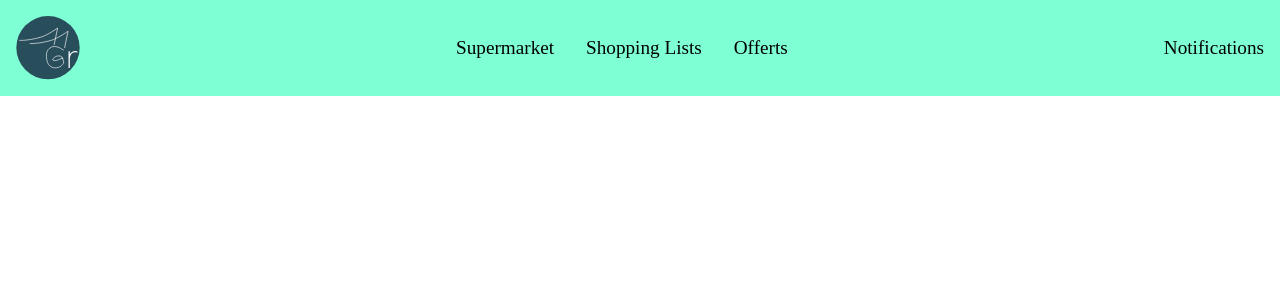
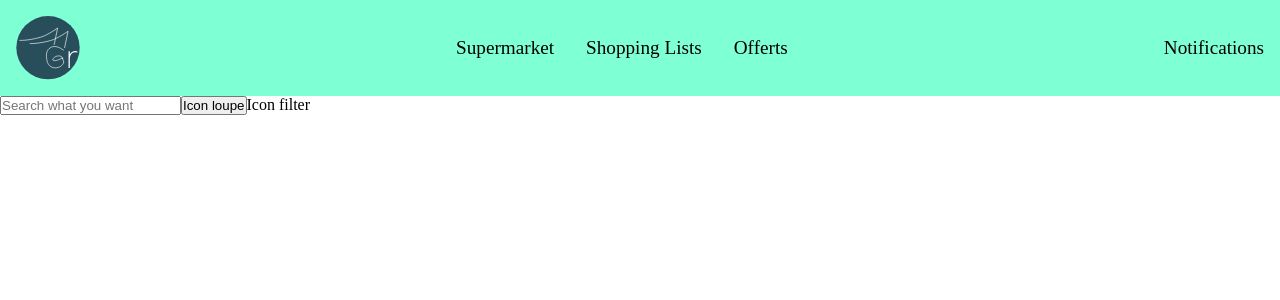
Before and after one commit to Gromarant/GroShopping, a React (Create React App) app in the folder groshopping/: page / in a window 1280 px wide. Shown: the top 300 px of the page. Built offline with nearby package versions, Linux system fonts and the light colour scheme.

Commit message:
Make SearchBar component

```diff
--- a/groshopping/src/components/App.jsx
+++ b/groshopping/src/components/App.jsx
@@ -1,10 +1,13 @@
 import '../styles/App.css';
 import NavBar from './NavBar.jsx';
+import { SearchBar } from './SearchBar';
+
 
 function App() {
   return (
     <>
       <NavBar />
+      <SearchBar placeholder={"Search what you want"} data={"API data"}/>
     </>
   );
 }
--- a/groshopping/src/components/SearchBar.jsx
+++ b/groshopping/src/components/SearchBar.jsx
@@ -1,6 +1,14 @@
-export const SearchBar = () => {
+export const SearchBar = ( { placeholder, data } ) => {
     return (
         <>
+            <form className='searchBar' role="search">
+                <input className='SearchBar__input' type="text" placeholder={placeholder} area-label="Search through site"></input>
+                <button className='SearchBar__button' type='submit'>Icon loupe</button>
+                <span className='SearchBar__filter'>Icon filter</span>
+            </form>
+            <section className='data'>
+                <div className='data__results'></div>
+            </section>
         </>
     );
 }
```
